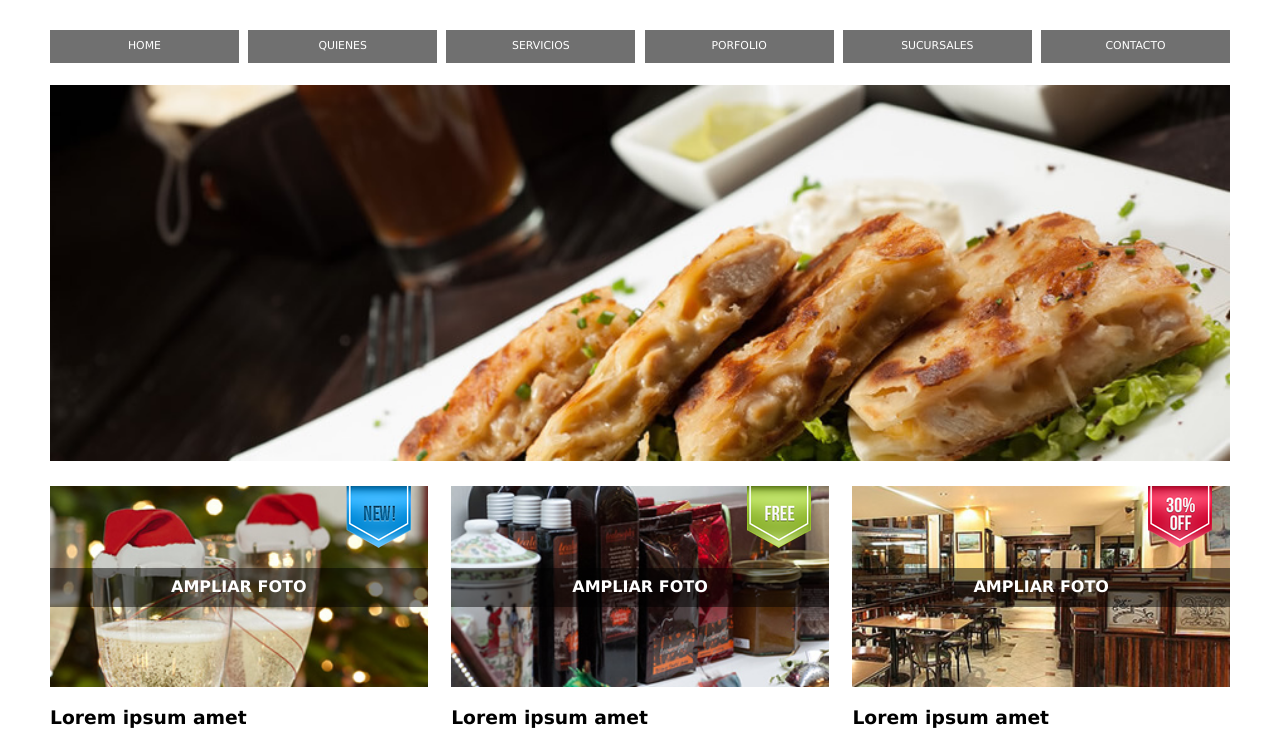
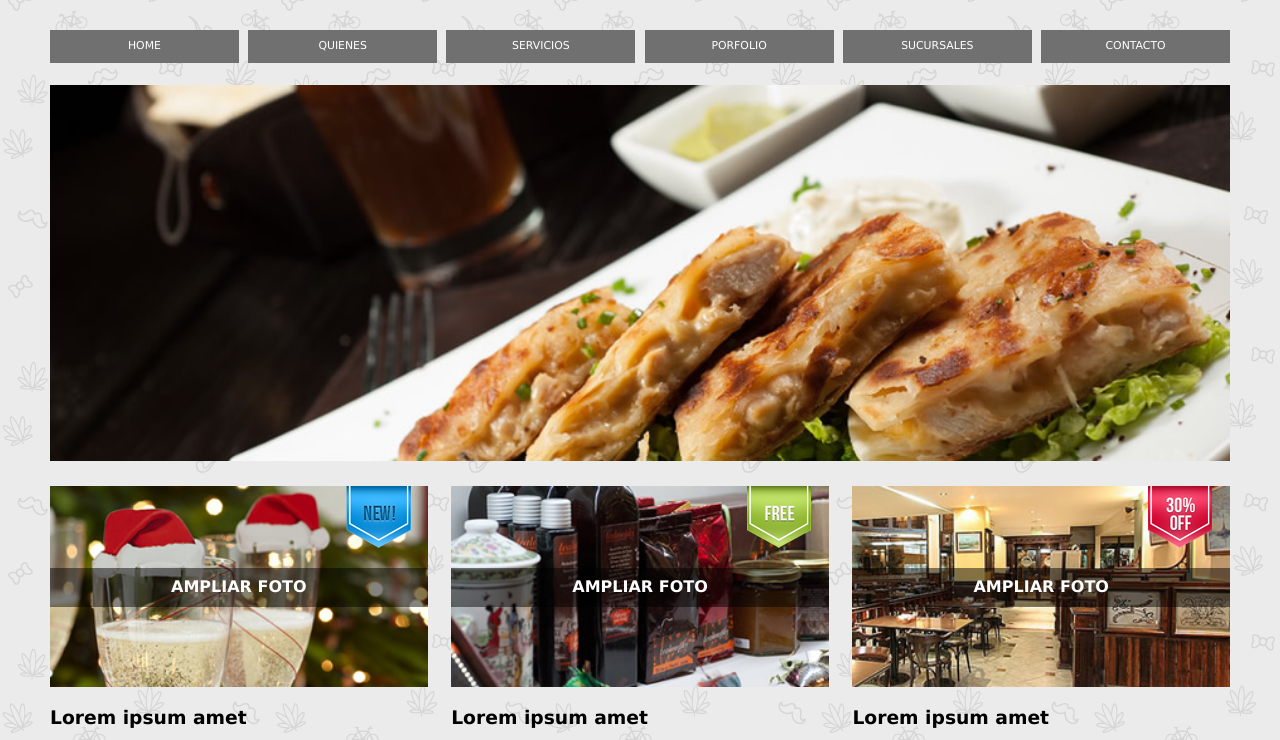
Before and after one commit to roxannerbr/kitchening, a website: page views/index.html in a window 1280 px wide. Shown: the part 178-918 px from the top of the page. Drawn offline with Linux system fonts and the light colour scheme.

Commit message:
kitchening finalizado

```diff
--- a/public/css/general.css
+++ b/public/css/general.css
@@ -15,7 +15,7 @@ a{
 }
 
 .home{
-    background-image: url('../images/bg-body.png');
+    background-image: url('../img/bg-body.png');
     width: 94%;
     margin: 0 auto;
 }
```
